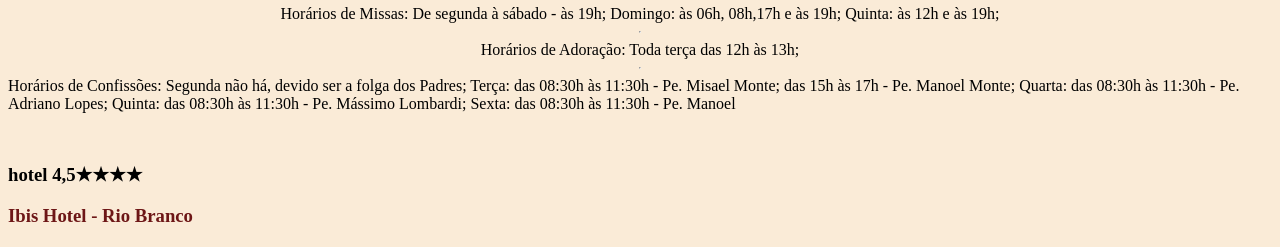
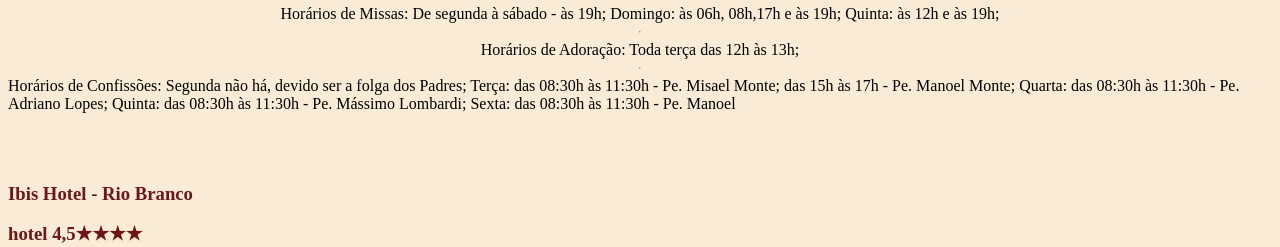
Before and after one commit to Lalau-cyber/login.html, a plain HTML site: page acre.html in a window 1280 px wide. Shown: the part 2425-2672 px from the top of the page. Drawn offline with Linux system fonts and the light colour scheme.

Commit message:
Add files via upload
novo

```diff
--- a/acre.html
+++ b/acre.html
@@ -74,7 +74,8 @@ Sexta: das 08:30h às 11:30h - Pe. Manoel </p>
 
 </div>
 <div>
-    <h3><strong style="color: black;">hotel 4,5★★★★</strong>
+    <h3><strong style="color: black;"></strong><p>Ibis Hotel - Rio Branco</p>
+        hotel 4,5★★★★
         <p>Ibis Hotel - Rio Branco</p>
         Estr. Dias Martins, 4600 - Conj. Tucumã, Rio Branco - AC, 69919-670•(68) 3321-2900.
         R$278 do dia 28-30 de maio, mas getalmente seu preço varia dependendo do site
```
